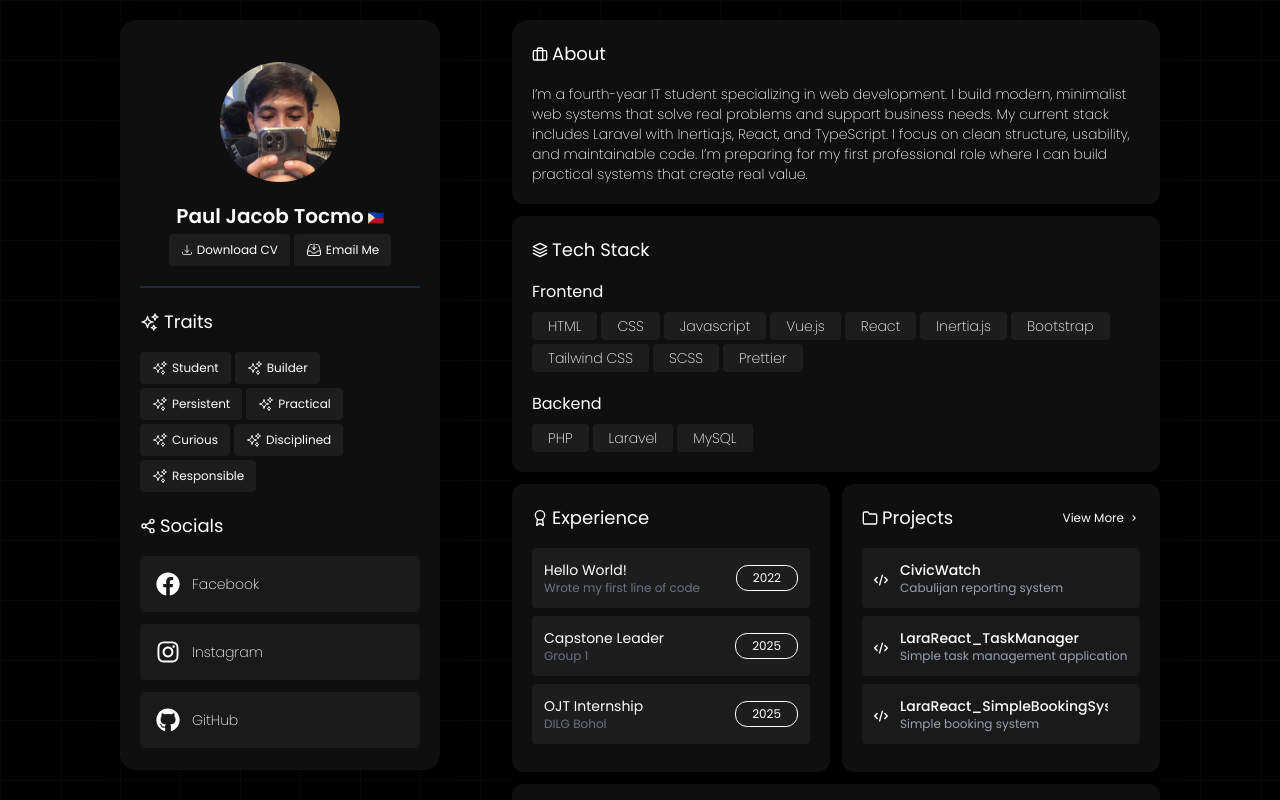
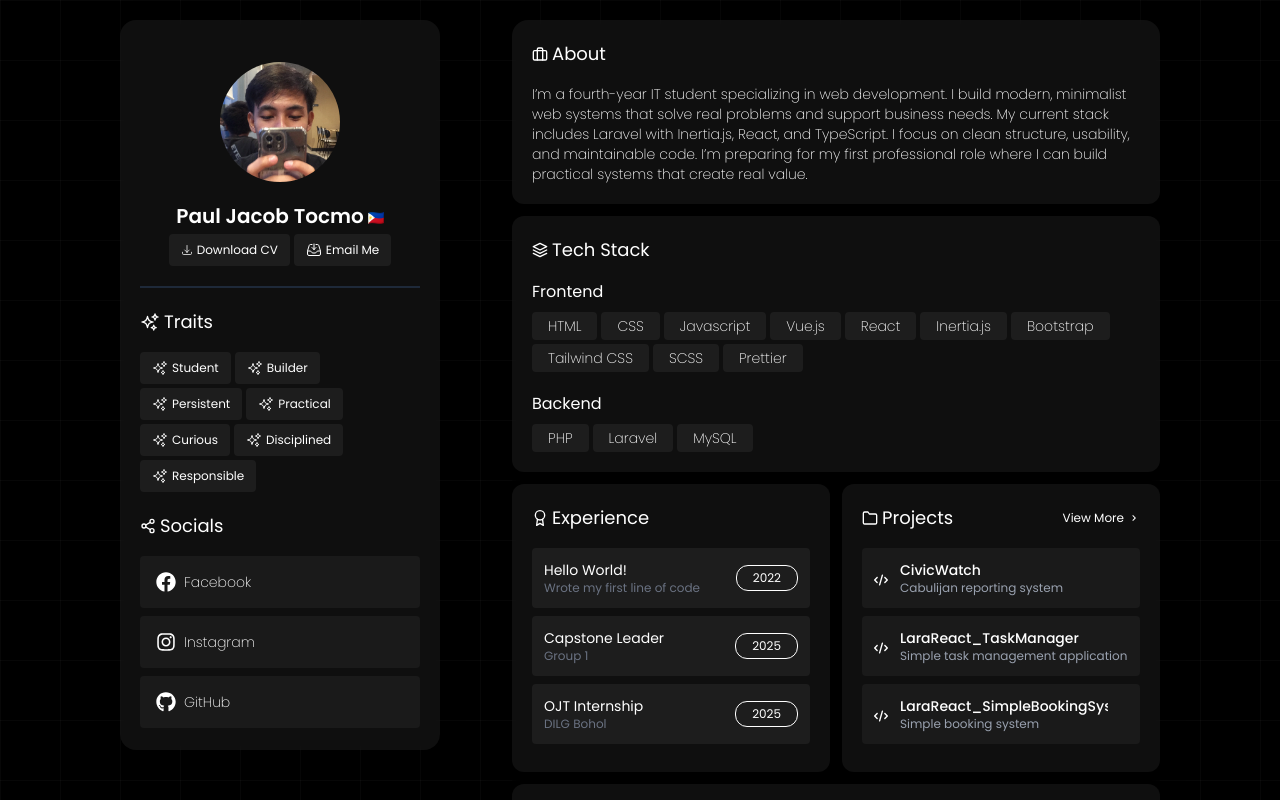
Before and after one commit to Jacodesit/JacobsPortfolio, a React (Vite) app: page /home in a window 1280 px wide. Shown: the top 800 px of the page. Built offline with nearby package versions, Linux system fonts and the light colour scheme.

Commit message:
Initial fix this time

```diff
--- a/src/Pages/home-page.tsx
+++ b/src/Pages/home-page.tsx
@@ -27,7 +27,7 @@ export default function Home() {
                 }}
             />
             {/* Your Content/Components */}
-            <div className="w-full lg:flex lg:space-x-3 p-5 lg:px-30 z-9999">
+            <div className="w-full lg:flex lg:space-x-3 p-5 lg:px-30 z-[9999]">
                 {/* left */}
                 <section className="border mb-5 lg:mb-0 h-auto lg:w-1/4 px-5 py-5.5 left-container rounded-md lg:fixed ">
                     <div className="rounded-full flex flex-col gap-5">
--- a/src/components/socials.tsx
+++ b/src/components/socials.tsx
@@ -4,37 +4,27 @@ import { FaGithub } from "react-icons/fa";
 
 export default function Socials() {
     const socials = [
-        { name: 'Facebook', url: 'https://www.facebook.com/pauljacob.tocmo/', icon: <FaFacebook size={24} /> },
-        { name: 'Instagram', url: 'https://www.instagram.com/paaul_jcb/', icon: <FaInstagram size={24} /> },
-        { name: 'GitHub', url: 'https://github.com/Jacodesit', icon: <FaGithub size={24} /> },
+        { name: 'Facebook', url: 'https://www.facebook.com/pauljacob.tocmo/', icon: <FaFacebook size={20} /> },
+        { name: 'Instagram', url: 'https://www.instagram.com/paaul_jcb/', icon: <FaInstagram size={20} /> },
+        { name: 'GitHub', url: 'https://github.com/Jacodesit', icon: <FaGithub size={20} /> },
     ];
 
     return (
         <aside className="">
-            <ul className="flex flex-col gap-3">
+            <ul className="flex flex-col gap-2">
                 {socials.map(social => (
-                    <li key={social.name}>
+                    <li
+                        key={social.name}
+                    >
                         <a
                             href={social.url}
                             target="_blank"
                             rel="noopener noreferrer"
-                            className="
-                                flex items-center gap-3
-                                bg-[#1a1a1a] p-4 rounded
-                                transition-all duration-200
-                                hover:scale-105 active:scale-95 active:bg-[#2a2a2a]
-                                cursor-pointer touch-manipulation
-                                select-none
-                                min-h-[12]
-                            "
-                            style={{
-                                WebkitTapHighlightColor: 'transparent', // Removes iOS tap highlight
-                            }}
+                            className="flex items-center gap-2 bg-[#1a1a1a] p-3 lg:p-4 rounded transition-all duration-500 hover:scale-105 hover:cursor-pointer z-99"
+
                         >
                             {social.icon}
-                            <span className="text-sm font-extralight">
-                                {social.name}
-                            </span>
+                            <span className="text-sm font-extralight">{social.name}</span>
                         </a>
                     </li>
                 ))}
```
